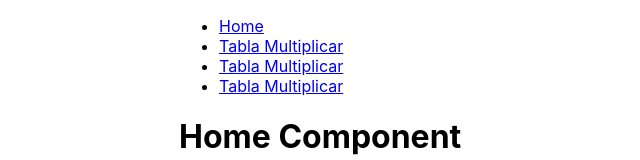
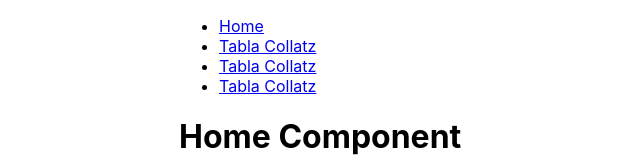
Before and after one commit to Gabriel6966/reactservices, a React (Create React App) app: page / in a window 1280 px wide. Shown: the top 160 px of the page, without its empty margins (211-851 px from the left). Built offline with nearby package versions, Linux system fonts and the light colour scheme.

Commit message:
feat: add Collatz practice components

```diff
--- a/src/Router.js
+++ b/src/Router.js
@@ -3,7 +3,9 @@ import { BrowserRouter, Route, Routes } from 'react-router-dom'
 import HomeComponent from './components/HomeComponent'
 import NotFoundComponent from './components/NotFoundComponent'
 import TablaMultiplicar from './components/TablaMultiplicar'
+import MenuCollatz from "./components/practicacollatz/MenuCollatz"
 import { useParams } from 'react-router-dom'
+import Collatz from './components/practicacollatz/Collatz'
 
 export default class Router extends Component {
     render() {
@@ -11,12 +13,16 @@ export default class Router extends Component {
             let {minumero}= useParams();
             return (<TablaMultiplicar numero={minumero}/>);
         }
+        function CollatzElement(){
+            let {minumero}= useParams();
+            return(<Collatz numero={minumero}/>);
+        }
         return (
             <BrowserRouter>
                 <Routes>
                     <Route path="/" element={<HomeComponent/>}/>
                     <Route path="/tabla/:minumero" element={<TablaMultiplicarElement/>}/>
-
+                    <Route path="/collatz/:minumero" element={<CollatzElement/>}/>
                     <Route path="*" element={<NotFoundComponent/>}/>
                 </Routes>
 
--- a/src/components/MenuComponent.jsx
+++ b/src/components/MenuComponent.jsx
@@ -1,4 +1,4 @@
-import React, { Component } from 'react'
+import { Component } from 'react'
 
 export default class MenuComponent extends Component {
     render() {
--- /dev/null
+++ b/src/components/practicacollatz/Collatz.jsx
@@ -0,0 +1,52 @@
+import  { Component } from 'react'
+
+export default class Collatz extends Component {
+
+    state = {
+        tabla: [],
+    }
+
+    generarTabla = () => {
+        let aux = []
+        let numero = parseInt(this.props.numero);
+        while (numero !== 1) {
+            if (numero % 2 == 0) {
+                numero = numero / 2;
+                aux.push(numero);
+            } else {
+                numero = numero * 3 + 1;
+                aux.push(numero);
+            }
+        }
+        this.setState({
+            tabla: aux
+        })
+    }
+
+    componentDidMount = () => {
+        this.generarTabla();
+    }
+
+
+
+    render() {
+        return (
+            <div>
+                <h1>Collatz Conjecture</h1>
+
+                <h3 style={{ color: "fuchsia" }}>
+                    <ul>
+                        {
+                            this.state.tabla.map((num, index) => {
+                                return (
+                                    <li key={index}>
+                                        {num}
+                                    </li>)
+                            })
+                        }
+                    </ul>
+                </h3>
+            </div>
+        )
+    }
+}
--- /dev/null
+++ b/src/components/practicacollatz/MenuCollatz.jsx
@@ -0,0 +1,24 @@
+import React, { Component } from 'react'
+
+export default class MenuCollatz extends Component {
+    render() {
+        return (
+            <div>
+                <ul>
+                    <li>
+                        <a href="/">Home</a>
+                    </li>
+                    <li>
+                        <a href="/collatz/15">Tabla Collatz</a>
+                    </li>
+                    <li>
+                        <a href="/collatz/3">Tabla Collatz</a>
+                    </li>
+                    <li>
+                        <a href="/collatz/10">Tabla Collatz</a>
+                    </li>
+                </ul>
+            </div>
+        )
+    }
+}
--- a/src/index.js
+++ b/src/index.js
@@ -11,11 +11,12 @@ import DepartamentosComponent from './components/maestrodetalle/DepartamentosCom
 import CocheDetalles from './components/maestrodetalle2/CocheDetalles';
 import MenuComponent from './components/MenuComponent';
 import Router from './Router';
+import MenuCollatz from './components/practicacollatz/MenuCollatz';
 
 const root = ReactDOM.createRoot(document.getElementById('root'));
 root.render(
   <div style={{margin: "auto", width:"500px"}}>
-    <MenuComponent/>
+    <MenuCollatz/>
     <Router/>
   </div>
 );
```
Also changed, not shown: src/components/practicacollatz/NotFoundCollatz.jsx (added, +11 -0 lines).
